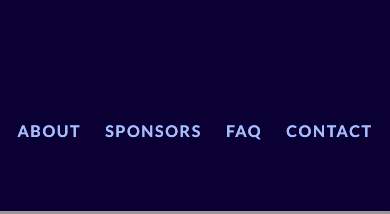
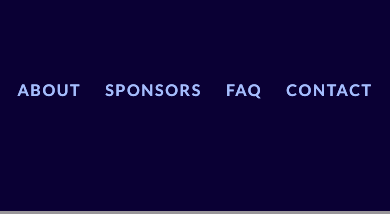
Before and after one commit to tritonhacks/TH24-website, a React (Create React App) app: page / in a window 390 px wide. Shown: the top 214 px of the page. Built offline with nearby package versions, Linux system fonts and the light colour scheme; grey boxes are pictures that could not be loaded; a web font is replaced by a local one.

Commit message:
navar height fixes

```diff
--- a/src/components/Navbar/style.css
+++ b/src/components/Navbar/style.css
@@ -76,13 +76,19 @@
     color: white;
 }
 
+@media (max-width: 1180px) {
+    .navbar-container {
+        padding: 2.5rem 0 1rem;
+    }
+}
+
 @media (max-width: 1024px) {
     .navbar-title img {
         display: none;
     }
 
-    .scrolled {
-        padding: 5rem 0 1rem;
+    .navbar-container {
+        padding: 2rem 0 1rem;
     }
 
     .navbar-container {
@@ -99,15 +105,14 @@
 
 @media (max-width: 820px) {
     .navbar-container {
-        padding: 5rem 0 0;
+        padding: 2rem 0 0;
         margin-bottom: -1rem;
-        min-height: 10vh;
     }
 }
 
 @media (max-width: 480px) {
-    .scrolled {
-        padding: 1rem 0;
+    .navbar-container {
+        padding: 4rem 0 2rem;
         min-height: 3vh;
     }
 
@@ -123,7 +128,8 @@
 
 @media (max-width: 375px) {
     .scrolled {
-        padding: 1rem 0;
-        min-height: 4vh;
+        min-height: 13vh;
+        padding: 1rem;
+        padding-top: 2rem;
     }
 }
--- a/src/index.css
+++ b/src/index.css
@@ -26,7 +26,6 @@ body {
 
 * {
   font-family: Arial, sans-serif;
-  transition: 0.3s;
   font-family: "Cute Font";
 }
 
```
